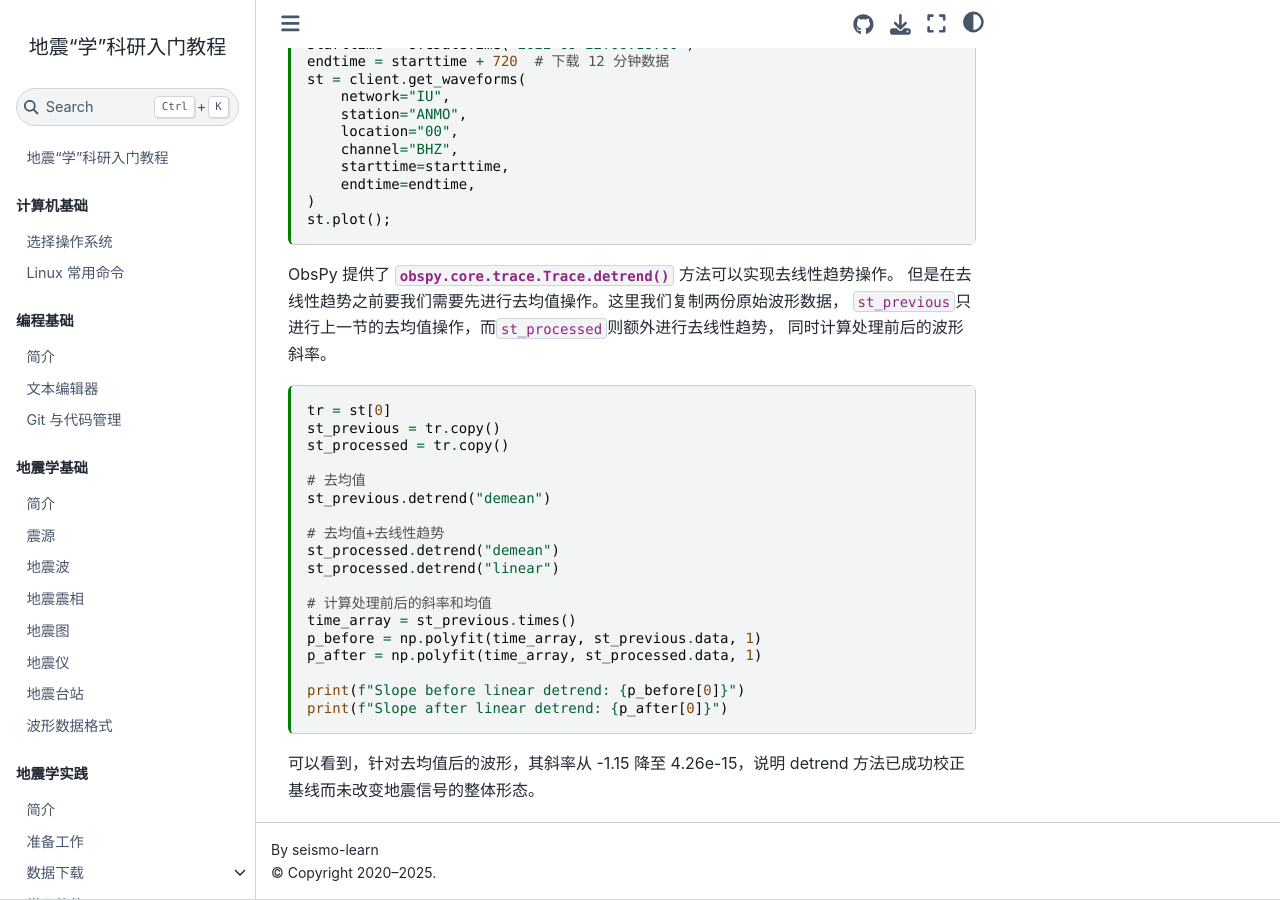
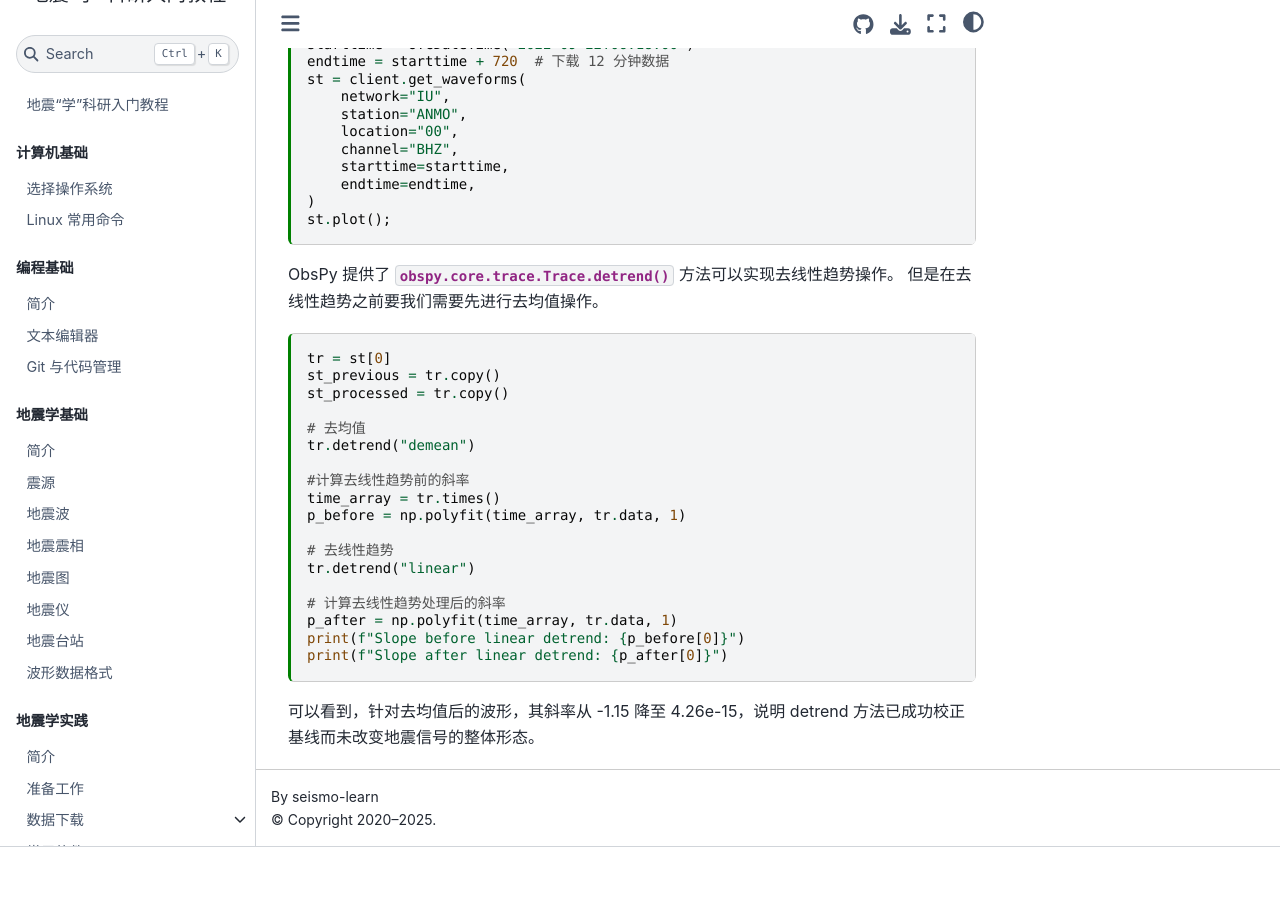
Before and after one commit to seismo-learn/seismology101, a Jupyter Book: the page built from source/exercises/detrend.md, in a window 1280 px wide and 900 px high, scrolled down 616 px. Built offline with Jupyter Book 1.0.4 settings and Sphinx 7.4.7 and the Sphinx Book theme 1.1.4, drawn with Linux system fonts in a browser that asks for light colours; pages that are not in the unit, such as notebooks, are missing from menus; after the commit the page ends 1463 px from its top, so only the background shows below that; some of the changed text lies outside the part shown.

Commit message:
git commit -m "delete variable"

````diff
--- a/source/exercises/detrend.md
+++ b/source/exercises/detrend.md
@@ -50,9 +50,7 @@ st.plot();
 ```
 
 ObsPy 提供了 {meth}`obspy.core.trace.Trace.detrend` 方法可以实现去线性趋势操作。
-但是在去线性趋势之前要我们需要先进行去均值操作。这里我们复制两份原始波形数据，
-`st_previous`只进行上一节的去均值操作，而`st_processed`则额外进行去线性趋势，
-同时计算处理前后的波形斜率。
+但是在去线性趋势之前要我们需要先进行去均值操作。
 
 ```{code-cell} ipython3
 tr = st[0]
@@ -60,17 +58,17 @@ st_previous = tr.copy()
 st_processed = tr.copy()
 
 # 去均值
-st_previous.detrend("demean")
+tr.detrend("demean")
 
-# 去均值+去线性趋势
-st_processed.detrend("demean")
-st_processed.detrend("linear")
+#计算去线性趋势前的斜率
+time_array = tr.times()
+p_before = np.polyfit(time_array, tr.data, 1)
 
-# 计算处理前后的斜率和均值
-time_array = st_previous.times()
-p_before = np.polyfit(time_array, st_previous.data, 1)
-p_after = np.polyfit(time_array, st_processed.data, 1)
+# 去线性趋势
+tr.detrend("linear")
 
+# 计算去线性趋势处理后的斜率
+p_after = np.polyfit(time_array, tr.data, 1)
 print(f"Slope before linear detrend: {p_before[0]}")
 print(f"Slope after linear detrend: {p_after[0]}")
 ```
````
Also changed, not shown: other parts of source/exercises/detrend.md (+1 -1 lines).
